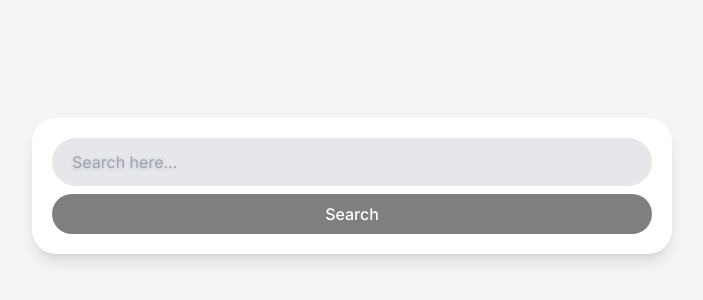
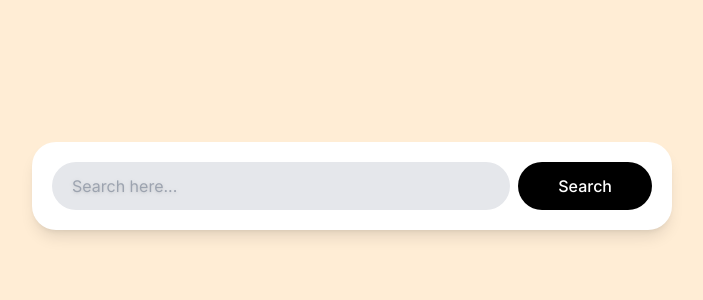
Before and after one commit to jungheeYoo/carrot-market-reloaded-new, a Next.js app: page / in a window 1280 px wide. Shown: the part 214-514 px from the top of the page, without its empty margins (288-991 px from the left). Built offline with nearby package versions, Linux system fonts and the light colour scheme.

Commit message:
Responsive Modifiers

```diff
--- a/app/page.tsx
+++ b/app/page.tsx
@@ -36,20 +36,41 @@
 //   );
 // }
 
-// 3-4
-// Tailwind Variables
-// input 스타일 꾸미기
-// ring class
+// // 3-4
+// // Tailwind Variables
+// // input 스타일 꾸미기
+// // focus, active state
+// // ring class
+// export default function Home() {
+//   return (
+//     <main className="bg-gray-100 h-screen flex items-center justify-center p-5 ">
+//       <div className="bg-white shadow-lg p-5 rounded-3xl w-full max-w-screen-sm flex flex-col gap-2">
+//         <input
+//           className="w-full rounded-full h-12 bg-gray-200 pl-5 outline-none ring ring-transparent focus:ring-orange-500 focus:ring-offset-2 transition-shadow placeholder:drop-shadow"
+//           type="text"
+//           placeholder="Search here..."
+//         />
+//         <button className="bg-black text-white py-2 rounded-full active:scale-90 focus:scale-90 transition-transform font-medium outline-none">
+//           Search
+//         </button>
+//       </div>
+//     </main>
+//   );
+// }
+
+// 3-5
+// Responsive Modifiers
+// 반응형 만들기
 export default function Home() {
   return (
-    <main className="bg-gray-100 h-screen flex items-center justify-center p-5 ">
-      <div className="bg-white shadow-lg p-5 rounded-3xl w-full max-w-screen-sm flex flex-col gap-2">
+    <main className="bg-gray-100 sm:bg-red-100 md:bg-green-100 lg:bg-cyan-100 xl:bg-orange-100 2xl:bg-purple-100 h-screen flex items-center justify-center p-5 ">
+      <div className="bg-white shadow-lg p-5 rounded-3xl w-full max-w-screen-sm flex flex-col md:flex-row gap-2">
         <input
           className="w-full rounded-full h-12 bg-gray-200 pl-5 outline-none ring ring-transparent focus:ring-orange-500 focus:ring-offset-2 transition-shadow placeholder:drop-shadow"
           type="text"
           placeholder="Search here..."
         />
-        <button className="bg-black bg-opacity-50 text-white py-2 rounded-full active:scale-90 focus:scale-90 transition-transform font-medium outline-none">
+        <button className="bg-black text-white py-2 rounded-full active:scale-90 focus:scale-90 transition-transform font-medium outline-none md:px-10">
           Search
         </button>
       </div>
```
